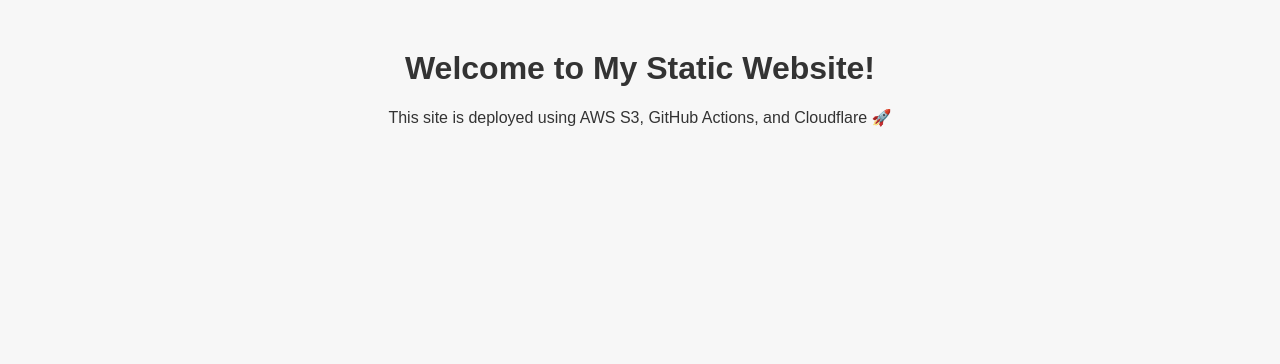
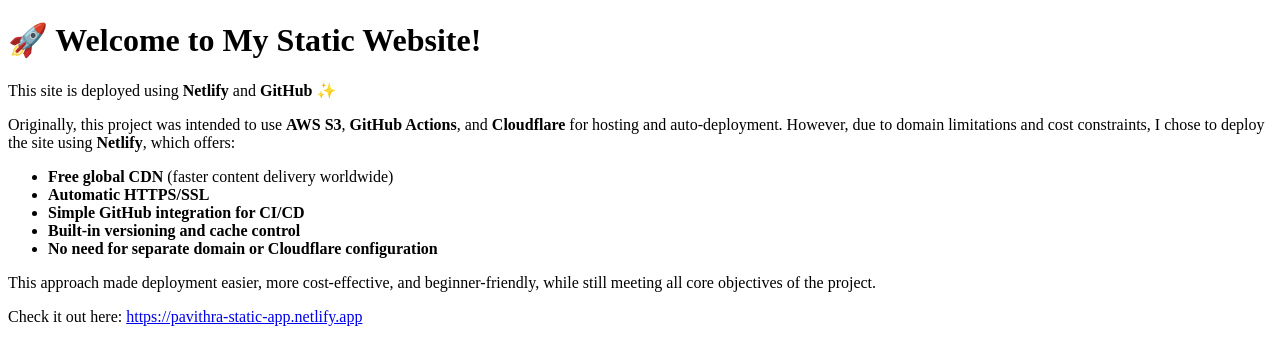
Before and after one commit to amie2001/static-website, a plain HTML site: page index.html in a window 1280 px wide. Drawn offline with Linux system fonts and the light colour scheme.

Commit message:
Update index.html

```diff
--- a/index.html
+++ b/index.html
@@ -1,13 +1,36 @@
 <!DOCTYPE html>
 <html lang="en">
 <head>
-  <meta charset="UTF-8" />
-  <meta name="viewport" content="width=device-width, initial-scale=1.0"/>
-  <title>Pavithra's Site</title>
-  <link rel="stylesheet" href="style.css" />
+    <meta charset="UTF-8">
+    <meta name="viewport" content="width=device-width, initial-scale=1.0">
+    <title>Welcome to My Static Website!</title>
 </head>
 <body>
-  <h1>Welcome to My Static Website!</h1>
-  <p>This site is deployed using AWS S3, GitHub Actions, and Cloudflare 🚀</p>
+    <header>
+        <h1>🚀 Welcome to My Static Website!</h1>
+    </header>
+    <main>
+        <section>
+            <p>
+                This site is deployed using <strong>Netlify</strong> and <strong>GitHub</strong> ✨
+            </p>
+            <p>
+                Originally, this project was intended to use <strong>AWS S3</strong>, <strong>GitHub Actions</strong>, and <strong>Cloudflare</strong> for hosting and auto-deployment. However, due to domain limitations and cost constraints, I chose to deploy the site using <strong>Netlify</strong>, which offers:
+            </p>
+            <ul>
+                <li><strong>Free global CDN</strong> (faster content delivery worldwide)</li>
+                <li><strong>Automatic HTTPS/SSL</strong></li>
+                <li><strong>Simple GitHub integration for CI/CD</strong></li>
+                <li><strong>Built-in versioning and cache control</strong></li>
+                <li><strong>No need for separate domain or Cloudflare configuration</strong></li>
+            </ul>
+            <p>
+                This approach made deployment easier, more cost-effective, and beginner-friendly, while still meeting all core objectives of the project.
+            </p>
+            <p>
+                Check it out here: <a href="https://pavithra-static-app.netlify.app" target="_blank">https://pavithra-static-app.netlify.app</a>
+            </p>
+        </section>
+    </main>
 </body>
 </html>
```
